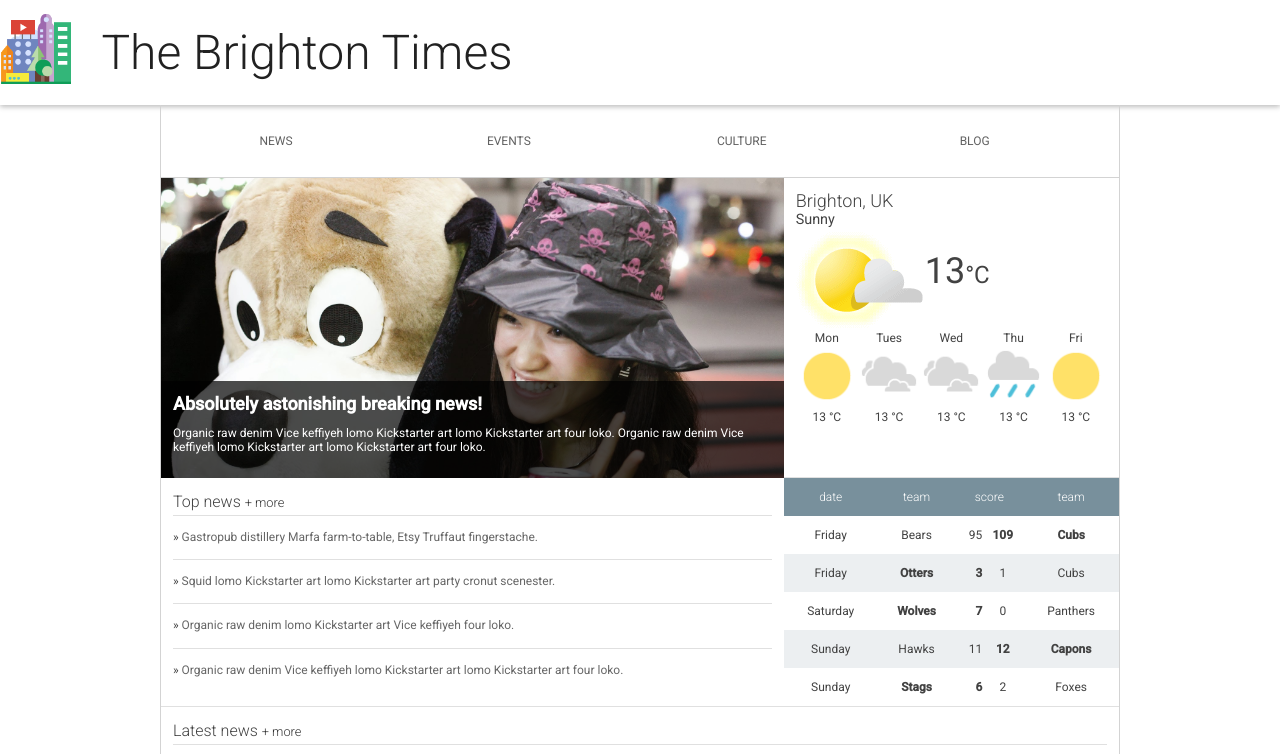
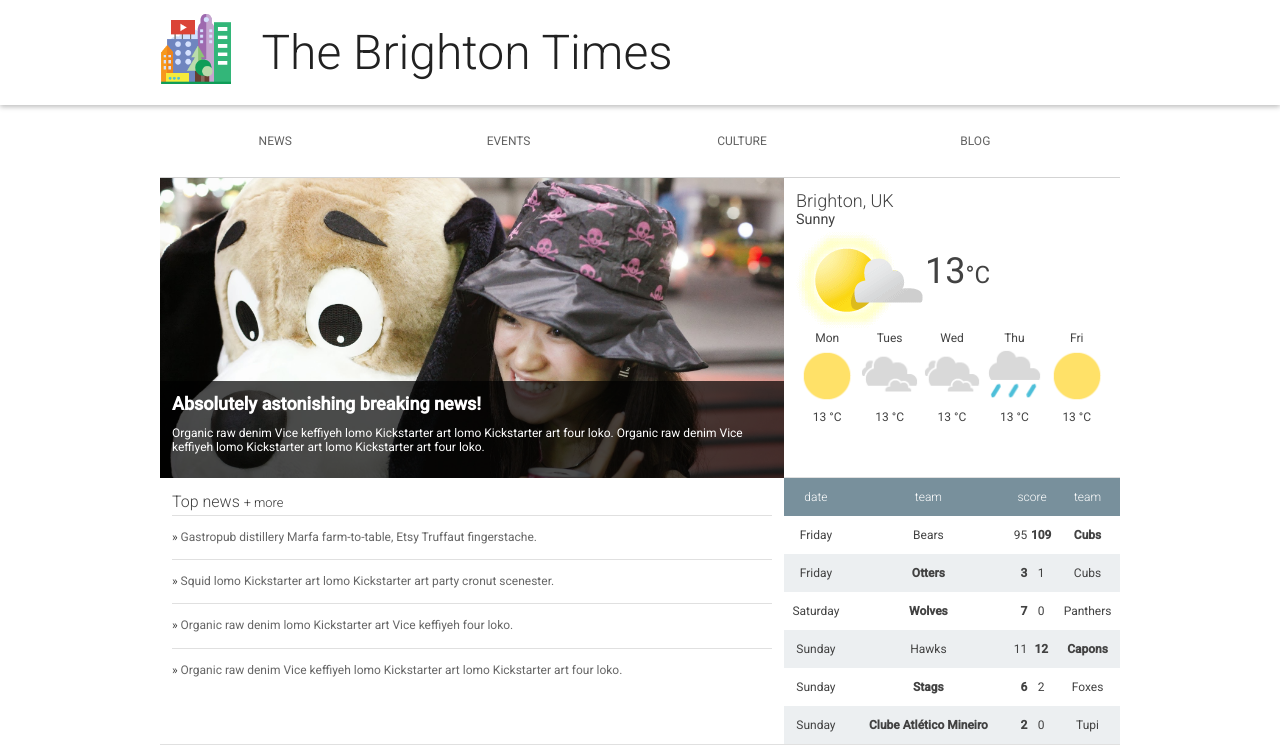
Before and after one commit to brunomrsn/responsive-web-design-fundamentals, a plain HTML site: page Start/index.html in a window 1280 px wide. Shown: the top 754 px of the page. Drawn offline with Linux system fonts and the light colour scheme.

Commit message:
Make scores table responsive

```diff
--- a/Start/index.html
+++ b/Start/index.html
@@ -136,7 +136,13 @@
                 <td>2</td>
                 <td>Foxes</td>
               </tr>
-
+              <tr>
+                <td>Sunday</td>
+                <td class="winner" data-abbr="CAM" data-team="Clube Atlético Mineiro"></td>
+                <td class="winner">2</td>
+                <td>0</td>
+                <td>Tupi</td>
+              </tr>
             </tbody>
           </table>
         </section>
--- a/Start/main.css
+++ b/Start/main.css
@@ -372,7 +372,7 @@ footer a {
 }
 
 .content {
-	border-width: 1px 1px 0 1px;
+	border-width: 1px 0 0 0;
 	border-style: solid;
 	border-color: lightgray;
 }
@@ -381,7 +381,7 @@ footer a {
 	border-bottom: 1px solid #E0E0E0;
 }
 
-@media screen and (min-width: 541px) {
+@media (min-width: 541px) {
 	.content {
 		display: flex;
 		flex-wrap: wrap;
@@ -408,7 +408,7 @@ footer a {
 	}
 }
 
-@media screen and (max-width: 540px) {
+@media (max-width: 540px) {
 	body {
 		display: flex;
 		flex-wrap: wrap;
@@ -444,18 +444,26 @@ footer a {
 	}
 }
 
-@media screen and (min-width: 960px) {
+.scores__table td[data-team]:after {
+	content: attr(data-team);
+}
+
+@media
+(min-width: 800px) and (max-width: 900px),
+(min-width: 540px) and (max-width: 640px),
+(max-width: 370px) {
+	.scores__table td[data-abbr]:after {
+		content: attr(data-abbr);
+	}
+}
+
+@media (min-width: 800px) {
 	main {
 		box-shadow: none;
 	}
 	.nav, .content {
 		max-width: 960px;
 		margin: 0 auto;
-	}
-	.nav {
-		border-width: 0px 1px;
-		border-style: solid;
-		border-color: lightgray;
 	}
 	.content {
 		display: flex;
@@ -481,4 +489,8 @@ footer a {
 		width: 100%;
 		order: 4;
 	}
+	.header__inner, footer ul {
+		max-width: 960px;
+		margin: 0 auto;
+	}
 }
```
